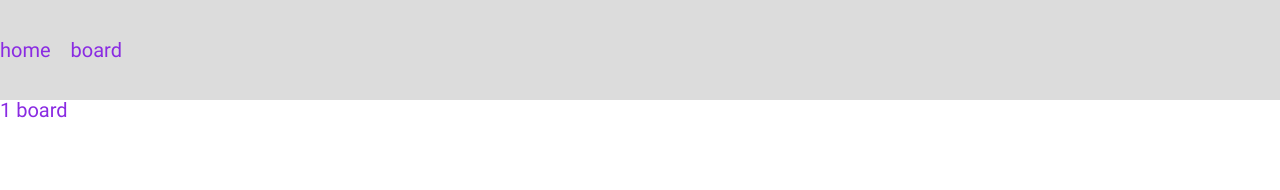
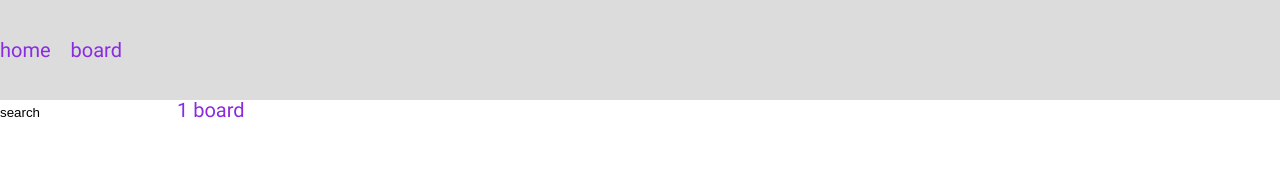
Before and after one commit to sinri0809/sinri, a React (Create React App) app: page /board in a window 1280 px wide. Shown: the top 190 px of the page. Built offline with nearby package versions, Linux system fonts and the light colour scheme.

Commit message:
Input System

```diff
--- a/src/pages/PageBoard.tsx
+++ b/src/pages/PageBoard.tsx
@@ -1,7 +1,28 @@
+import React, { useRef, useState, useTransition } from "react";
 import { Link, Outlet } from "react-router-dom";
 
 const Board = () => {
+  const [isPending, startTransition] = useTransition();
+
+  const inputRef = useRef<HTMLInputElement>(null);
+  const [inputValue, setInputValue] = useState("");
+
+  const onChagenInput = (e: React.ChangeEvent<HTMLInputElement>) => {
+    startTransition(() => setInputValue(e.target.value))
+  };
+
   return <section className="board-container">
+    <input
+      ref={inputRef}
+      value={inputValue}
+      onChange={onChagenInput}
+      type="text"
+      placeholder="search"
+      required={true}
+      // readOnly={false}
+      className="input"
+    />
+    {isPending && "Loading"}
     <Link to="/board/1">1 board</Link>
     <Outlet />
   </section>
```
